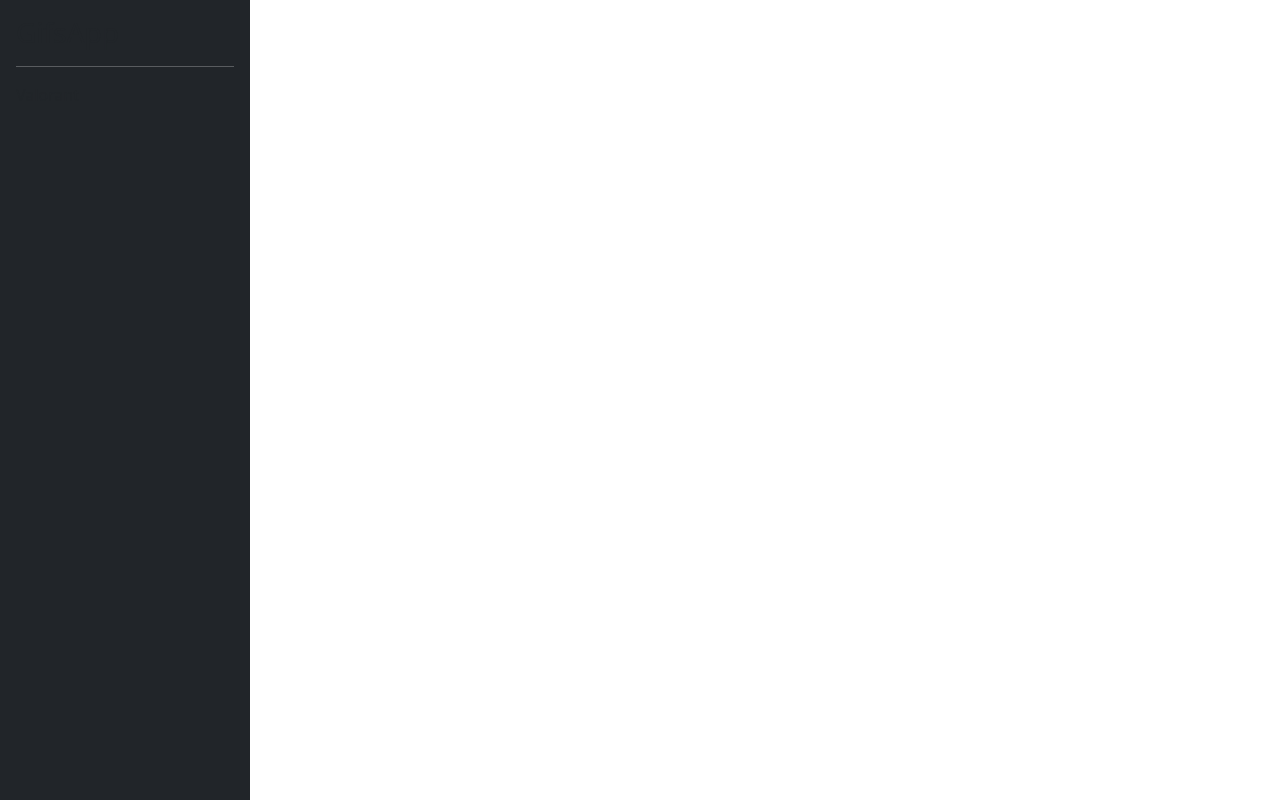
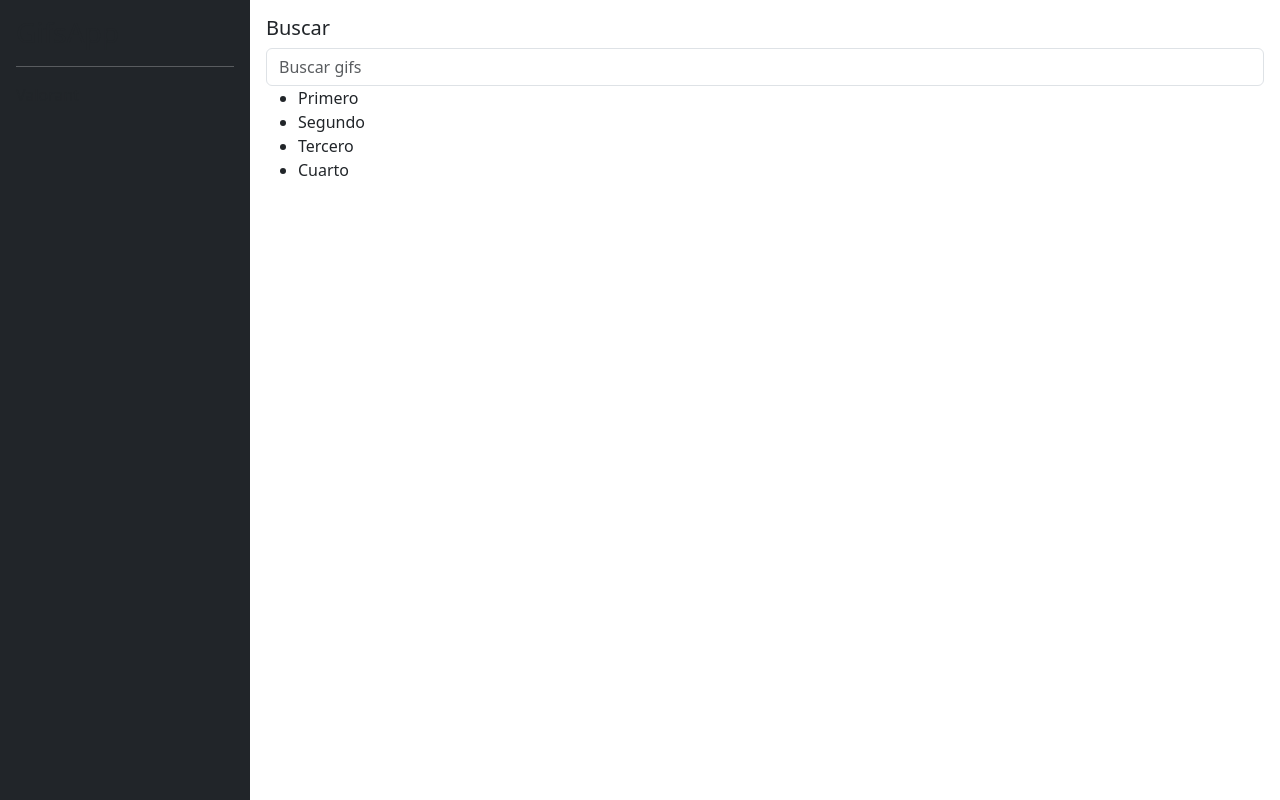
Before and after one commit to adriancamarena2310/Proyecto-2, an Angular app: page / in a window 1280 px wide. Built offline with nearby package versions, Linux system fonts and the light colour scheme.

Commit message:
video-88 Diseño de Gifs Components

```diff
--- a/src/app/app.component.html
+++ b/src/app/app.component.html
@@ -4,4 +4,6 @@
 
 
   <!-- Home Page -->
+  <gifs-home-page class="flex-fill"></gifs-home-page>
+
 </div>
--- /dev/null
+++ b/src/app/gifs/components/shearch-box/shearch-box.component.ts
@@ -0,0 +1,14 @@
+import { Component } from '@angular/core';
+
+@Component({
+  selector: 'gif-shearch-box',
+  template: `
+  <h5>Buscar</h5>
+  <input type="text"
+  class="form-control"
+  placeholder="Buscar gifs"
+  >
+  `,
+})
+export class ShearchBoxComponent {
+  }
--- /dev/null
+++ b/src/app/gifs/pages/home/home-Page.component.html
@@ -0,0 +1,18 @@
+<div class="row p-3">
+  <div class="col-12">
+    <!-- Busqueda -->
+    <gif-shearch-box></gif-shearch-box>
+</div>
+
+
+<div class="col-12">
+    <!-- Listado de Gifs -->
+    <!-- Card-list -->
+    <ul>
+      <li>Primero</li>
+      <li>Segundo</li>
+      <li>Tercero</li>
+      <li>Cuarto</li>
+    </ul>
+</div>
+</div>
```
Also changed, not shown: src/app/gifs/gifs.module.ts (+7 -1 lines), src/app/gifs/pages/home/home-Page.component.ts (added, +9 -0 lines).
